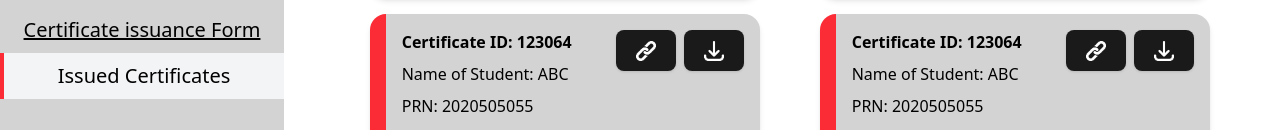
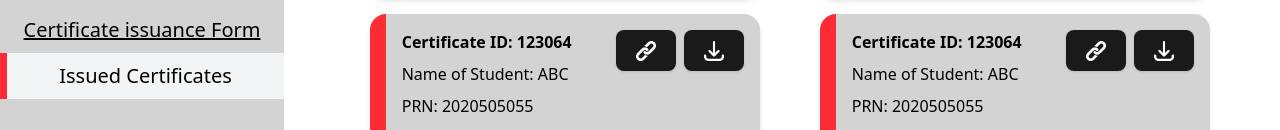
Before and after one commit to maitreyeegohad/accredilink, a React (Vite) app: page /faculty-issued-certificates in a window 1280 px wide. Shown: the part 342-472 px from the top of the page. Built offline with nearby package versions, Linux system fonts and the light colour scheme.

Commit message:
red border width fix

```diff
--- a/src/Components/FacultyIssuedCertificates.jsx
+++ b/src/Components/FacultyIssuedCertificates.jsx
@@ -22,7 +22,7 @@ const FacultyIssuedCertificates = () => {
         </Link>
         <Link
           to="/faculty-issued-certificates"
-          className="text-[20px] text-black bg-gray-100 py-2 px-4 w-full flex items-center justify-center border-l-4 border-red-500"
+          className="text-[20px] text-black bg-gray-100 py-2 px-4 w-full flex items-center justify-center border-l-7 border-red-500"
         >
         Issued Certificates
         </Link>
```
